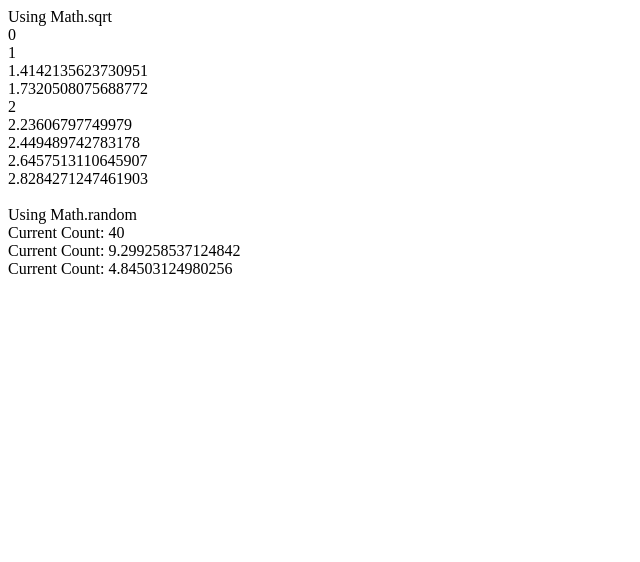
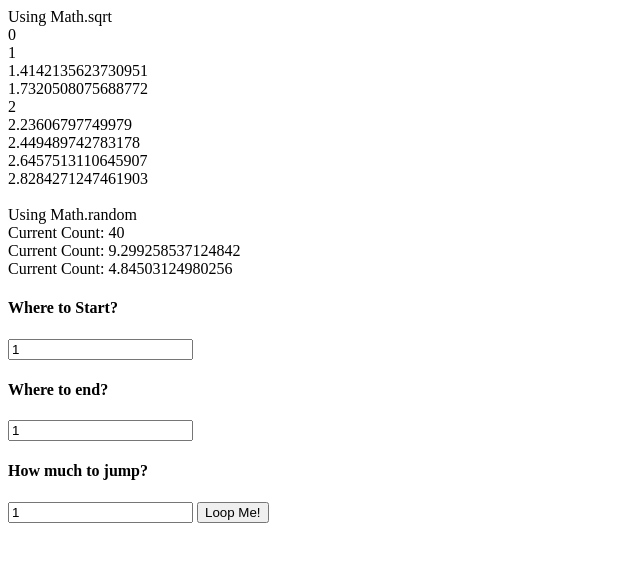
Before and after one commit to TravisOcando30/TravisOcando30.github.io, a plain HTML site: page index.html in a window 1280 px wide. Shown: the whole page, without its empty margins (0-640 px from the left). Drawn offline with Linux system fonts and the light colour scheme.

Commit message:
Update index.html

```diff
--- a/index.html
+++ b/index.html
@@ -2,7 +2,22 @@
 <html>
   <head>
     <script src="myScript.js"></script>
+    <h4>Where to Start?</h4>
+    <input type="text" id="start" value=1
+           />
+    <h4>Where to end?   </h4>
+    <input type="text" id="end" value=1
+           />
+     <h4>How much to jump?   </h4>
+    <input type="text" id="jump" value=1
+           />
+    <button onclick="myLoop()" >Loop Me!
+    </button>
+
+  </body>
+</html>
   </head>
   <body>
+
   </body>
 </html>
```
